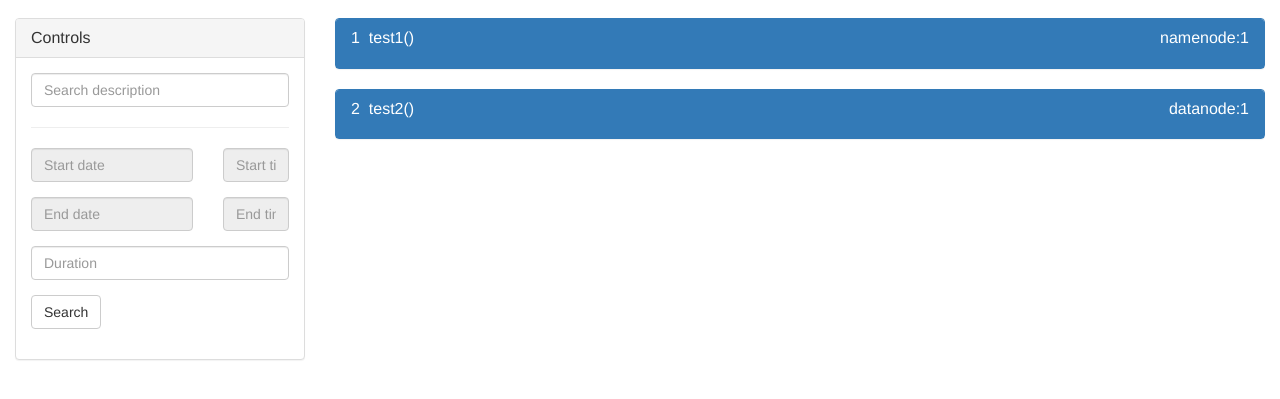
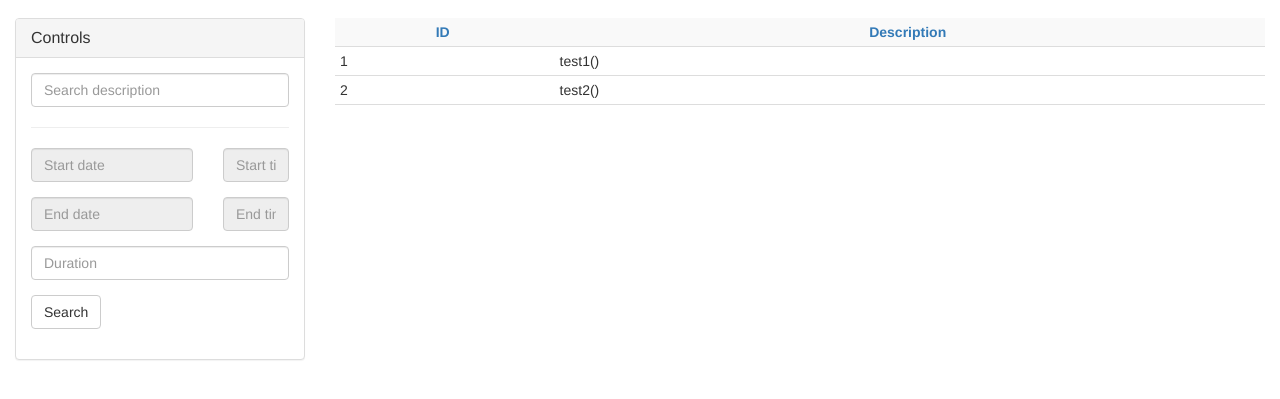
Before and after one commit to apache/incubator-retired-htrace, a plain HTML site: page htrace-core/src/web/index.html in a window 1280 px wide. Shown: the part 53-452 px from the top of the page. Drawn offline with Linux system fonts and the light colour scheme.

Commit message:
HTRACE-79. web UI search page: Make list more tabular with sorting on front end (abe via cmccabe)

```diff
--- a/htrace-core/src/web/app/models/span.js
+++ b/htrace-core/src/web/app/models/span.js
@@ -51,5 +51,5 @@ App.Span = Backbone.Model.extend({
 });
 
 App.Spans = Backbone.Collection.extend({
-  "model": App.Span
+  model: App.Span
 });
--- a/htrace-core/src/web/app/setup.js
+++ b/htrace-core/src/web/app/setup.js
@@ -29,25 +29,19 @@ var Router = Backbone.Router.extend({
     this.spanViews = {};
 
     this.listSpansView = new App.ListSpansView({
-      "collection": this.spansCollection,
-      "id": "span-list"
-    });
+      "collection": this.spansCollection
+    }).render();
+    $("#list *[role='main']").append(this.listSpansView.$el);
+
     this.searchView = new App.SearchView({
       "collection": this.spansCollection,
       "el": $("#list").find("[role='form']")
     });
-
-    this.spansCollection.trigger('change');
   },
 
   search: function() {
-    var root = $("#list");
-
     $("*[role='application']").css('display', 'none');
-
-    root.find("*[role='main']").append(this.listSpansView.$el);
-
-    root.show();
+    $("#list").show();
   },
 
   span: function(span) {
--- a/htrace-core/src/web/app/views/span.js
+++ b/htrace-core/src/web/app/views/span.js
@@ -16,43 +16,6 @@
  * specific language governing permissions and limitations
  * under the License.
  */
-
-App.ListSpansView = Backbone.View.extend({
-  "tagName": "ul",
-  "className": "spans",
-  "template": _.template($("#list-span-template").html()),
-  "events": {
-    "click li": "spanClicked"
-  },
-
-  initialize: function() {
-    _.bindAll(this, "render");
-    this.collection.bind('change', this.render);
-
-    this.rendered = false;
-  },
-
-  "render": function() {
-    if (this.rendered) {
-      $(this.el).empty();
-    }
-
-    $(this.el).append(
-        this.template({
-          "spans": this.collection.toJSON()
-        }));
-
-    this.rendered = true;
-
-    return this;
-  },
-
-  "spanClicked": function(e) {
-    e.preventDefault();
-    var spanId = $(e.currentTarget).data("id");
-    window.urlconf.navigate("/spans/" + spanId, true);
-  }
-});
 
 App.SpanView = Backbone.View.extend({
   "tagName": "div",
@@ -82,3 +45,48 @@ App.SpanView = Backbone.View.extend({
     return this;
   }
 });
+
+
+App.ListSpansView = Backbone.View.extend({
+  "tagName": "div",
+
+  "initialize": function() {
+    _.bindAll(this, "render");
+    this.collection.bind('change', this.render);
+
+    this.rendered = false;
+
+    this.listSpansView = new Backgrid.Grid({
+      collection: this.collection,
+      columns: [{
+        name: "spanId",
+        label: "ID",
+        cell: "string",
+        editable: false
+      }, {
+        name: "description",
+        label: "Description",
+        cell: "string",
+        editable: false
+      }],
+      row: Backgrid.Row.extend({
+        events: {
+          "click": "details"
+        },
+        details: function() {
+          urlconf.navigate("/spans/" + this.model.get("spanId"), true);
+        }
+      })
+    });
+  },
+
+  "render": function() {
+    $(this.listSpansView.$el).detach();
+
+    this.listSpansView.render();
+
+    $(this.$el).append(this.listSpansView.$el);
+
+    return this;
+  }
+});
--- a/htrace-core/src/web/index.html
+++ b/htrace-core/src/web/index.html
@@ -25,6 +25,7 @@
     <!-- TODO: Add Favicon -->
     <link rel="icon" href="//favicon.ico" type="image/x-icon" sizes="16x16">
     <link href="lib/bootstrap-3.3.1/css/bootstrap.min.css" rel="stylesheet">
+    <link href="lib/css/backgrid.min.css" rel="stylesheet">
     <link href="lib/pickadate-3.5.2/themes/classic.css" rel="stylesheet">
     <link href="lib/pickadate-3.5.2/themes/classic.date.css" rel="stylesheet">
     <link href="lib/pickadate-3.5.2/themes/classic.time.css" rel="stylesheet">
@@ -161,6 +162,7 @@
     <script src="lib/js/underscore-1.7.0.min.js" type="text/javascript"></script>
     <script src="lib/js/backbone-1.1.2.min.js" type="text/javascript"></script>
     <script src="lib/bootstrap-3.3.1/js/bootstrap.min.js" type="text/javascript"></script>
+    <script src="lib/js/backgrid.min.js" type="text/javascript"></script>
     <script src="lib/js/moment-2.9.0.min.js" type="text/javascript"></script>
     <script src="lib/pickadate-3.5.2/picker.js" type="text/javascript"></script>
     <script src="lib/pickadate-3.5.2/picker.date.js" type="text/javascript"></script>
```
Also changed, not shown: LICENSE.txt, htrace-core/src/web/lib/css/backgrid.min.css (added), htrace-core/src/web/lib/js/backgrid.min.js (added).
